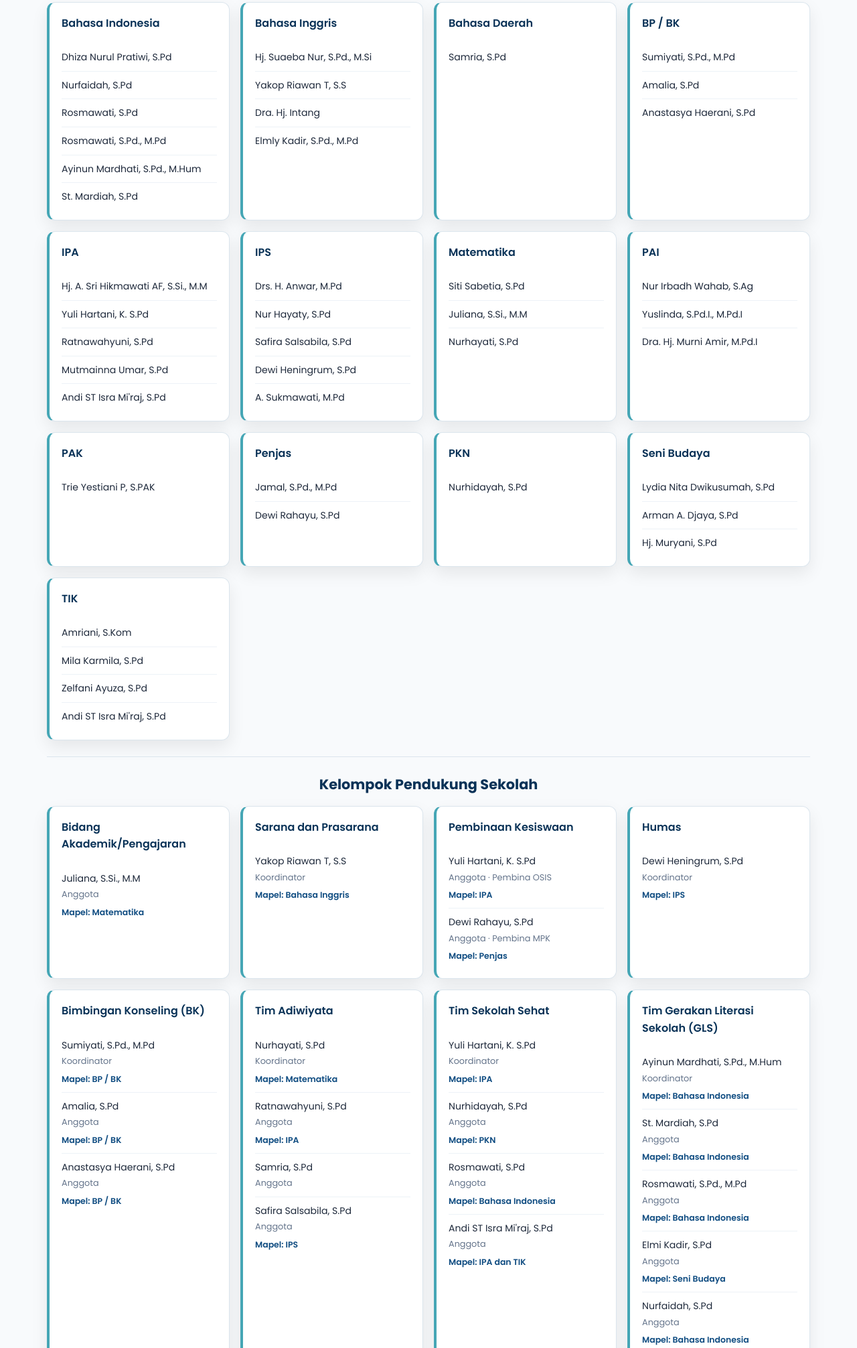
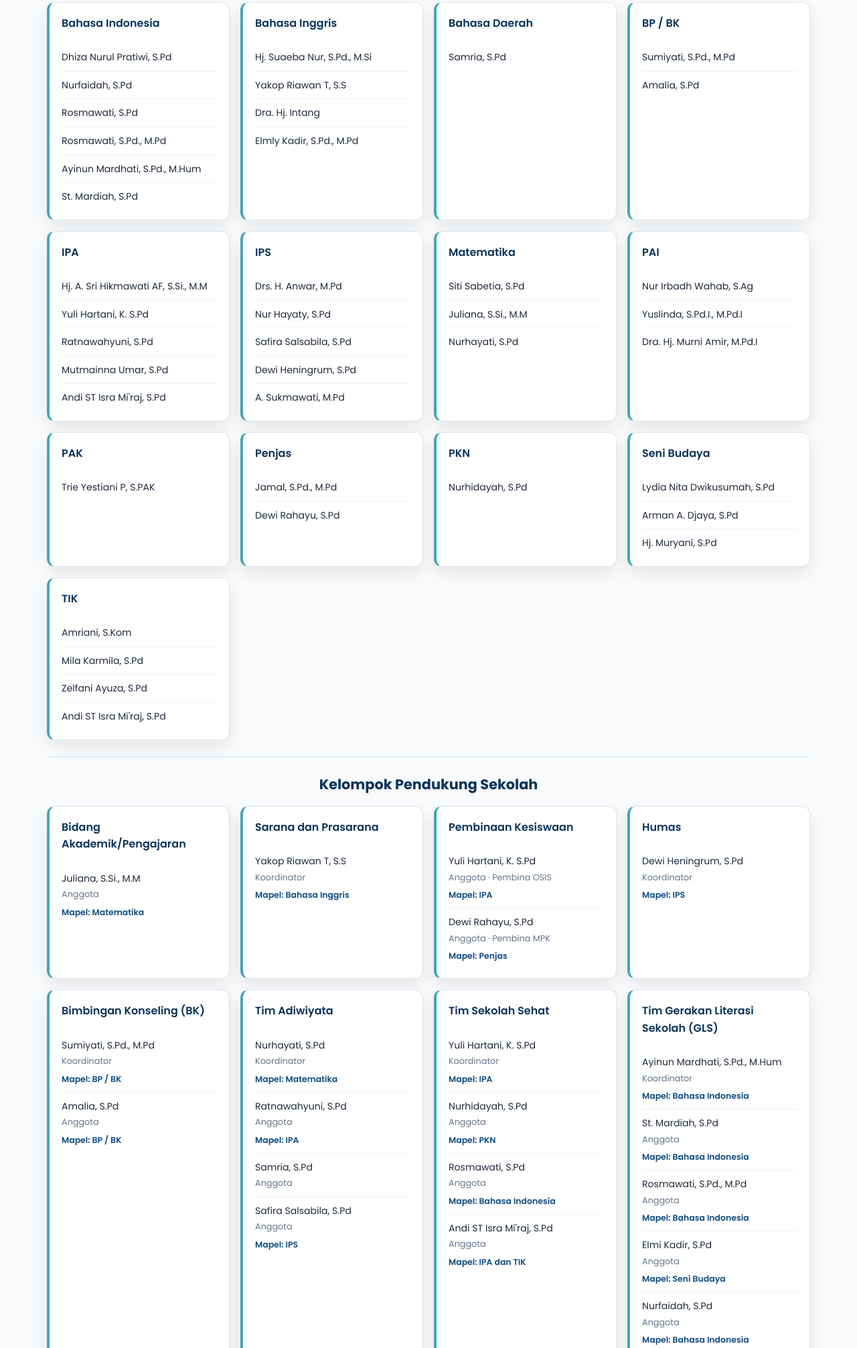
Before and after one commit to ch1zurpl/SMPN32WEBSITE, a plain HTML site: page web32/index.html in a window 1280 px wide. Shown: the part 3450-5462 px from the top of the page at 67% size. Drawn offline with Linux system fonts and the light colour scheme.

Commit message:
Remove Anastasya from BK lists
Remove Anastasya Haerani from the Guru Mapel and supporting BP/BK lists.

Co-authored-by: Copilot <223556219+Copilot@users.noreply.github.com>

```diff
--- a/web32/index.html
+++ b/web32/index.html
@@ -256,7 +256,6 @@
               <ul>
                 <li><span>Sumiyati, S.Pd., M.Pd</span></li>
                 <li><span>Amalia, S.Pd</span></li>
-                <li><span>Anastasya Haerani, S.Pd</span></li>
               </ul>
             </article>
             <article class="org-task-card">
@@ -367,7 +366,6 @@
               <ul>
                 <li><span>Sumiyati, S.Pd., M.Pd</span><span class="org-task-role">Koordinator</span><span class="org-subject">Mapel: BP / BK</span></li>
                 <li><span>Amalia, S.Pd</span><span class="org-task-role">Anggota</span><span class="org-subject">Mapel: BP / BK</span></li>
-                <li><span>Anastasya Haerani, S.Pd</span><span class="org-task-role">Anggota</span><span class="org-subject">Mapel: BP / BK</span></li>
               </ul>
             </article>
             <article class="org-task-card">
```
